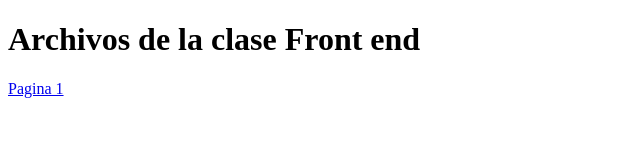
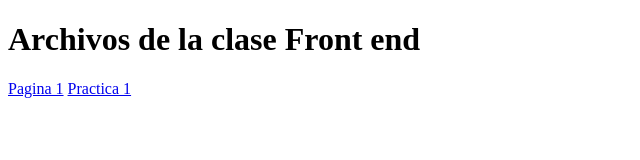
Before and after one commit to JesusUribe98/archivos-frontend, a plain HTML site: page index.html in a window 1280 px wide. Shown: the full height of the page, 0-640 px from the left. Drawn offline with Linux system fonts and the light colour scheme.

Commit message:
creacion practica1

```diff
--- a/index.html
+++ b/index.html
@@ -9,5 +9,6 @@
 <body>
     <h1> Archivos de la clase Front end</h1>
     <a href="Pagina1/">Pagina 1</a>
+    <a href="practica1/">Practica 1</a>
 </body>
 </html>
```
Also changed, not shown: practica1/index.html (added).
